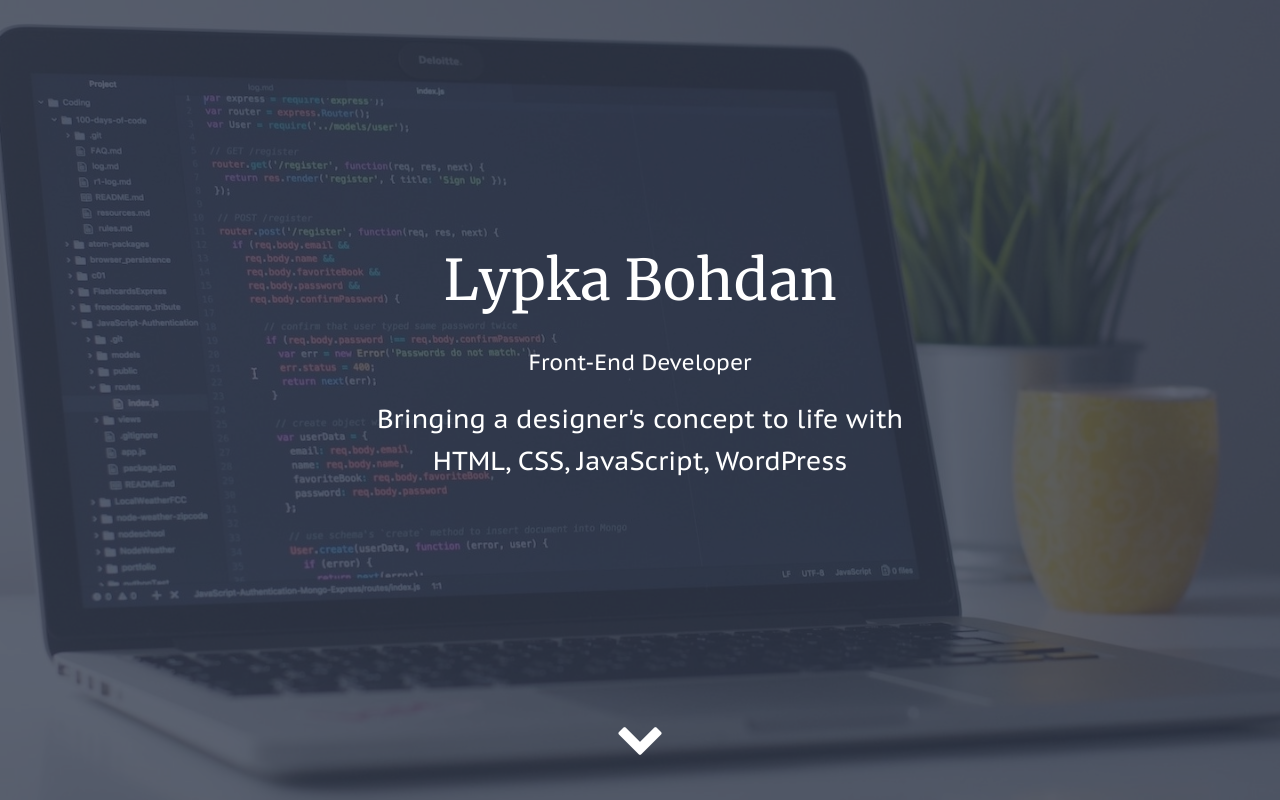
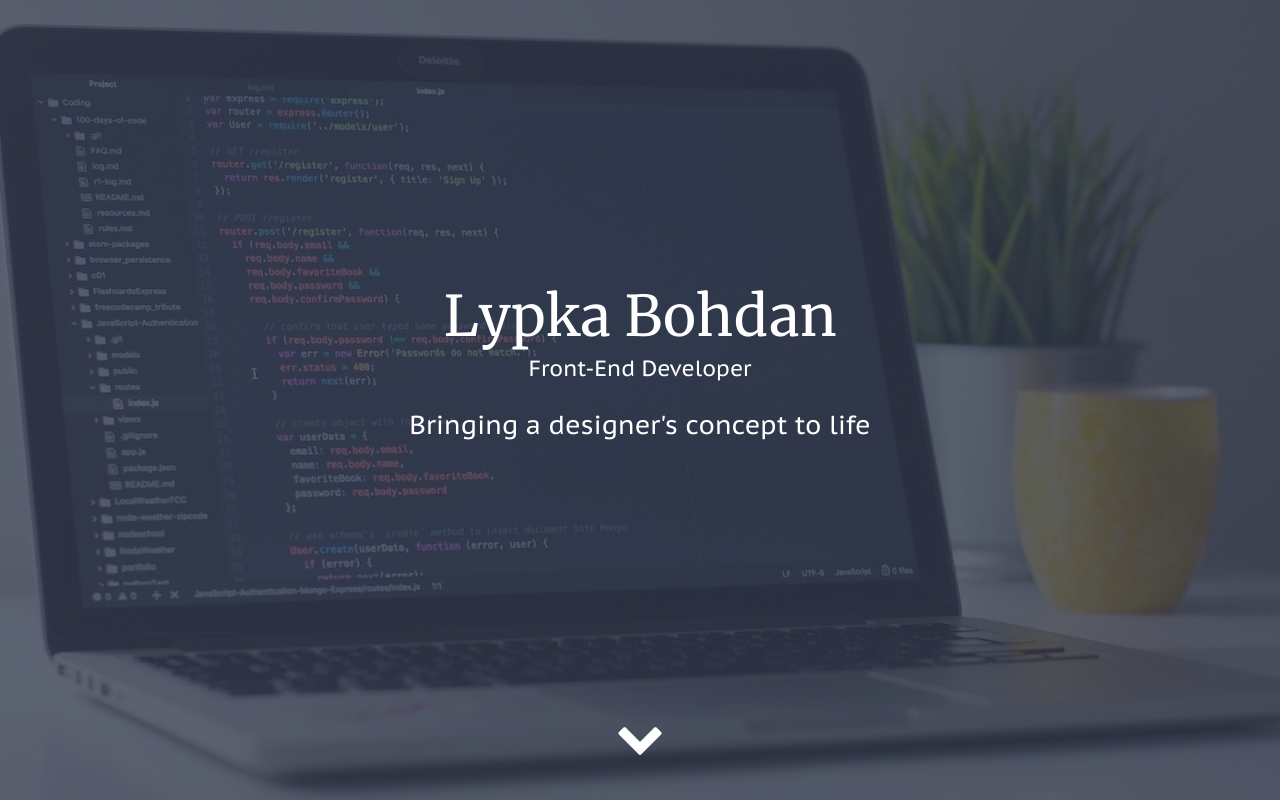
Before and after one commit to LypkaB/LypkaB.github.io, a plain HTML site: page index.html in a window 1280 px wide. Shown: the top 800 px of the page. Drawn offline with Linux system fonts and the light colour scheme.

Commit message:
Change header title

```diff
--- a/css/style.css
+++ b/css/style.css
@@ -89,7 +89,6 @@ header::before {
 
 .header__title {
     margin-top: -70px;
-    margin-bottom: 30px;
     font-family: 'Merriweather', sans-serif;
     font-size: 56px;
     line-height: 62px;
--- a/index.html
+++ b/index.html
@@ -22,7 +22,7 @@
         <div class="header__title">Lypka Bohdan</div>
         <div class="header__subtitle">Front-End Developer</div>
         <div class="header__slogan">
-            Bringing a designer's concept to life with <br>HTML, CSS, JavaScript, WordPress
+            Bringing a designer's concept to life
         </div>
         <div class="header__arrow">
             <i class="fa fa-chevron-down" aria-hidden="true"></i>
@@ -32,7 +32,6 @@
     <!-- Portfolio -->
     <section class="portfolio">
         <div class="container">
-
             <div class="portfolio__title">
                 Portfolio
             </div>
```
